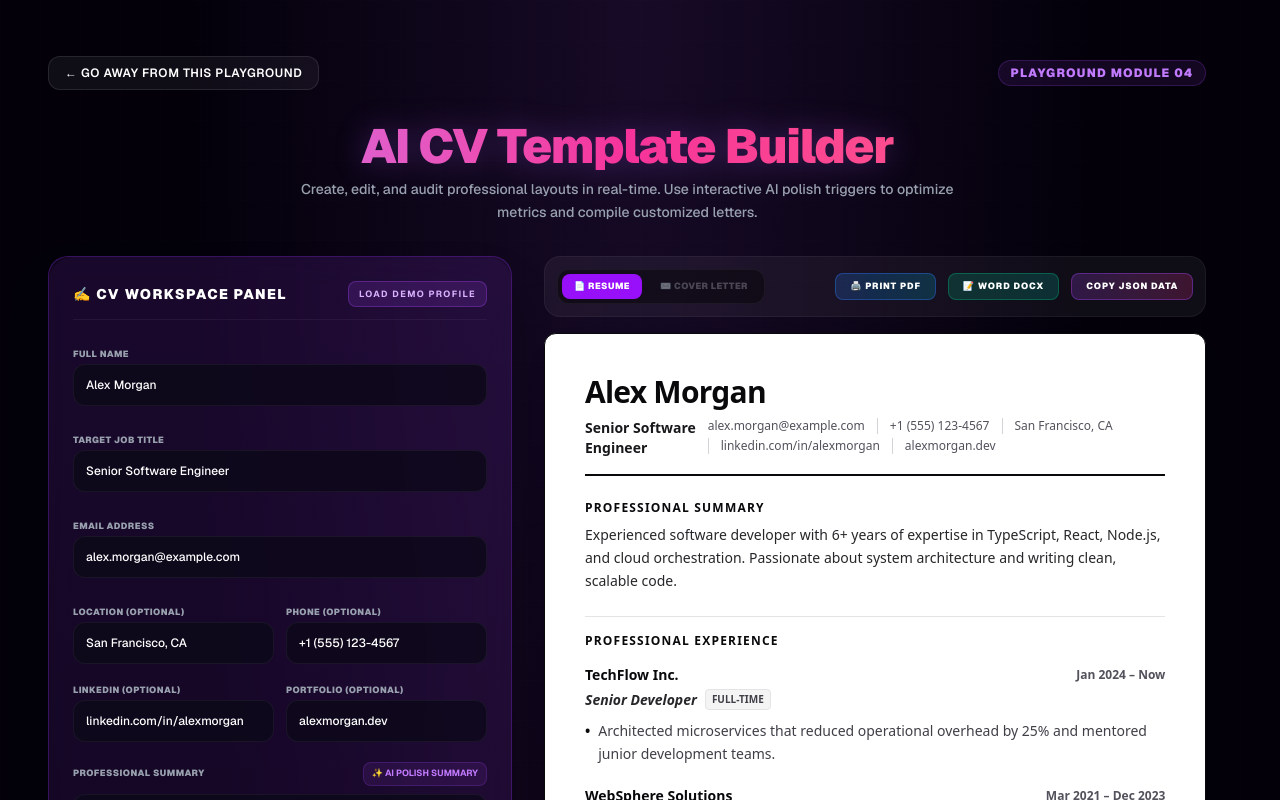
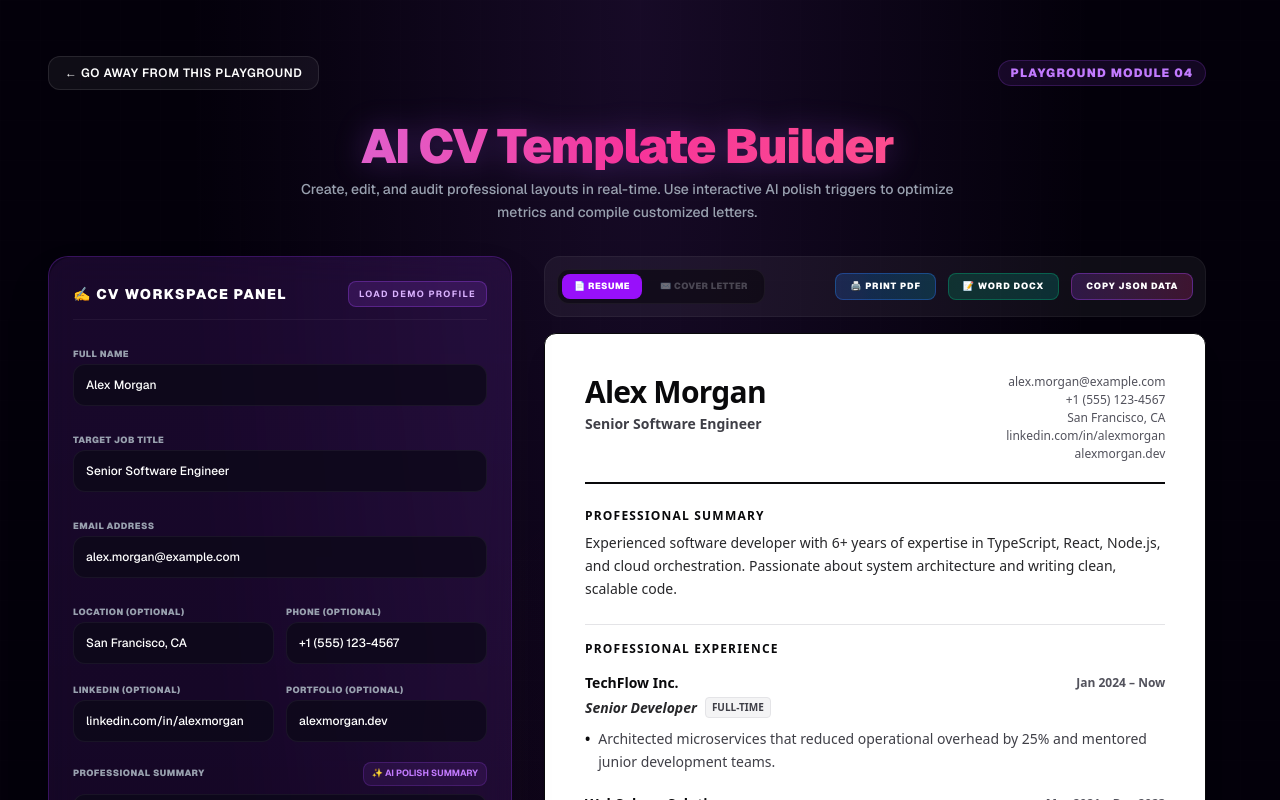
Before and after one commit to ryradit/glassmor-porto, a Next.js app: page /playground/cv-builder/tool in a window 1280 px wide. Both pictures are taken after a click on the button "LOAD DEMO PROFILE". Shown: the top 800 px of the page. Built offline with nearby package versions, Linux system fonts and the light colour scheme.

Commit message:
style: redesign CV header to two-column layout with contacts right-aligned and stacked

```diff
--- a/src/app/playground/cv-builder/tool/page.tsx
+++ b/src/app/playground/cv-builder/tool/page.tsx
@@ -975,16 +975,20 @@ export default function CVBuilderPage() {
             {activeTab === 'resume' ? (
               <div className="space-y-6 relative z-10">
                 {/* Header branding */}
-                <div className="border-b-2 border-zinc-950 pb-4">
-                  <h2 className="text-3xl font-black tracking-tight text-zinc-950">{name || 'John Doe'}</h2>
-                  <div className="flex justify-between items-start mt-2 flex-col sm:flex-row gap-2 text-sm font-bold">
-                    <span className="text-zinc-900">{title || 'Engineer Track'}</span>
-                    <div className="flex flex-wrap items-center gap-x-3 gap-y-1 text-xs text-zinc-600 font-medium">
+                <div className="border-b-2 border-zinc-950 pb-5">
+                  <div className="flex justify-between items-start gap-4">
+                    {/* Left: Name + Title */}
+                    <div>
+                      <h2 className="text-3xl font-black tracking-tight text-zinc-950">{name || 'John Doe'}</h2>
+                      <p className="text-sm font-bold text-zinc-700 mt-1">{title || 'Engineer Track'}</p>
+                    </div>
+                    {/* Right: Contact details stacked */}
+                    <div className="flex flex-col items-end gap-0.5 text-xs text-zinc-600 font-medium shrink-0">
                       {email && <span>{email}</span>}
-                      {phone && <span className="border-l border-zinc-300 pl-3">{phone}</span>}
-                      {location && <span className="border-l border-zinc-300 pl-3">{location}</span>}
-                      {linkedin && <span className="border-l border-zinc-300 pl-3">{linkedin}</span>}
-                      {portfolio && <span className="border-l border-zinc-300 pl-3">{portfolio}</span>}
+                      {phone && <span>{phone}</span>}
+                      {location && <span>{location}</span>}
+                      {linkedin && <span>{linkedin}</span>}
+                      {portfolio && <span>{portfolio}</span>}
                     </div>
                   </div>
                 </div>
@@ -1153,18 +1157,23 @@ export default function CVBuilderPage() {
             ) : (
               <div className="space-y-6 relative z-10">
                 {/* Header branding for cover letter */}
-                <div className="border-b-2 border-zinc-950 pb-4">
-                  <h2 className="text-3xl font-black tracking-tight text-zinc-950">{name}</h2>
-                  <div className="flex justify-between items-start mt-2 flex-col-reverse sm:flex-row gap-2 text-sm font-bold">
-                    <div className="flex flex-wrap items-center gap-x-3 gap-y-1 text-xs text-zinc-600 font-medium">
+                <div className="border-b-2 border-zinc-950 pb-5">
+                  <div className="flex justify-between items-start gap-4">
+                    {/* Left: Name + Title */}
+                    <div>
+                      <h2 className="text-3xl font-black tracking-tight text-zinc-950">{name}</h2>
+                      <p className="text-sm font-bold text-zinc-700 mt-1">{title || 'Engineer Track'}</p>
+                    </div>
+                    {/* Right: Contact details stacked */}
+                    <div className="flex flex-col items-end gap-0.5 text-xs text-zinc-600 font-medium shrink-0">
                       {email && <span>{email}</span>}
-                      {phone && <span className="border-l border-zinc-300 pl-3">{phone}</span>}
-                      {location && <span className="border-l border-zinc-300 pl-3">{location}</span>}
-                      {linkedin && <span className="border-l border-zinc-300 pl-3">{linkedin}</span>}
-                      {portfolio && <span className="border-l border-zinc-300 pl-3">{portfolio}</span>}
+                      {phone && <span>{phone}</span>}
+                      {location && <span>{location}</span>}
+                      {linkedin && <span>{linkedin}</span>}
+                      {portfolio && <span>{portfolio}</span>}
                     </div>
-                    <span className="text-xs font-black uppercase tracking-widest text-zinc-950">Cover Letter for {targetCompany}</span>
                   </div>
+                  <p className="text-xs font-black uppercase tracking-widest text-zinc-950 mt-3">Cover Letter for {targetCompany}</p>
                 </div>
 
                 {/* Cover letter content */}
```
